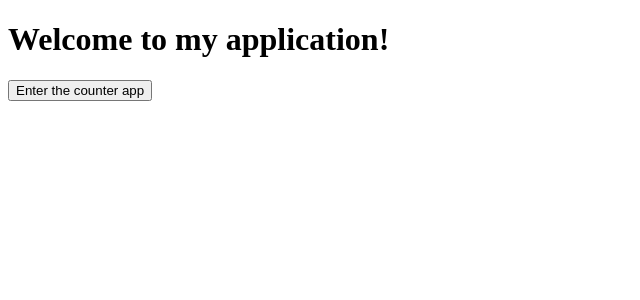
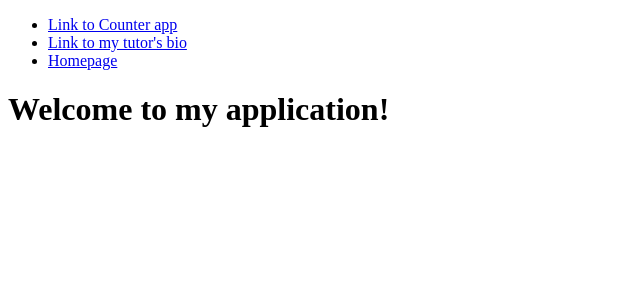
Before and after one commit to marcopiro91/React-Esercizi, a React (Create React App) app: page / in a window 1280 px wide. Shown: the top 300 px of the page, without its empty margins (0-640 px from the left). Built offline with nearby package versions, Linux system fonts and the light colour scheme.

Commit message:
exercise-47

```diff
--- a/src/App.js
+++ b/src/App.js
@@ -1,24 +1,27 @@
 import React from "react";
-import { Route, Routes, useNavigate } from "react-router-dom";
+import { Link, Route, Routes } from "react-router-dom";
 import { Counter } from "./Counter";
 import { ShowGithubUser } from "./ShowGithubUser";
+import { Welcome } from "./Welcome";
+
 
 
 
 
 
 export function App() {
-    const navigate = useNavigate()
 
-    function handleButtonNavigate() {
-        navigate('./Counter')
-    }
 
     return (
         <div>
-            <h1>Welcome to my application!</h1>
-            <button onClick={handleButtonNavigate}>Enter the counter app</button>
+            <ul>
+                <li><Link to="/Counter">Link to Counter app</Link></li>
+                <li><Link to='/users/gianmarcotoso'>Link to my tutor's bio</Link></li>
+                <li><Link to='/'>Homepage</Link></li>
+            </ul>
+
              <Routes>
+                <Route path="/" element={<Welcome />} />
                 <Route path="/Counter" element={<Counter initialValue={1}/>} />
                 <Route path="users/:username" element={<ShowGithubUser />} />
             </Routes>
--- /dev/null
+++ b/src/Welcome.js
@@ -0,0 +1,14 @@
+import React from "react";
+
+
+export function Welcome () {
+
+
+
+
+    return (
+        <div>
+            <h1>Welcome to my application!</h1>
+        </div>
+    )
+}
```
